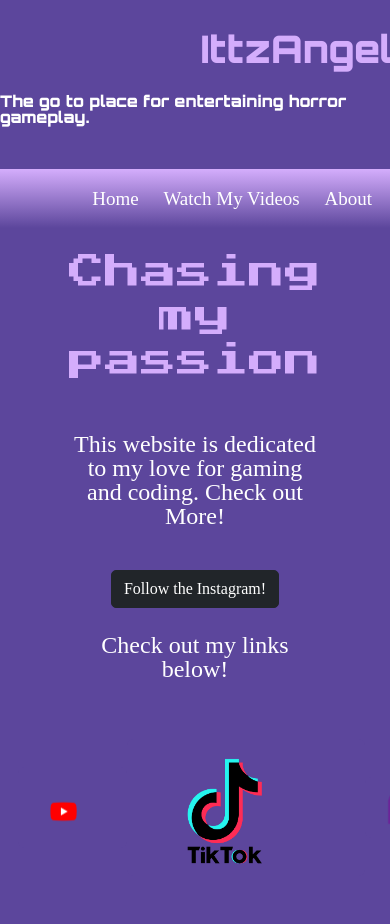
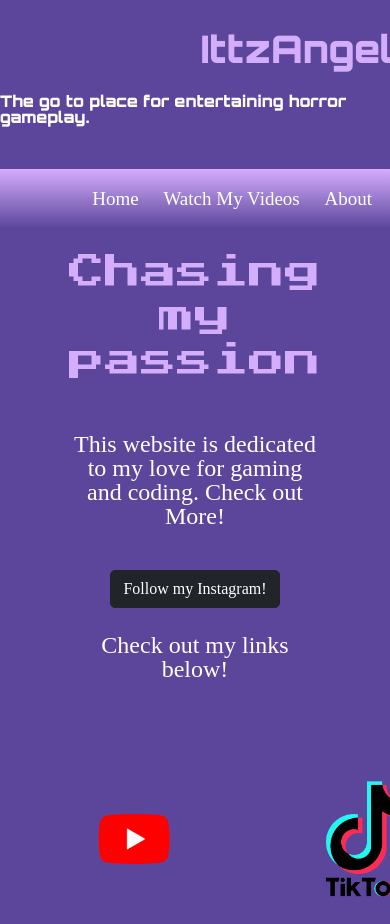
Before and after one commit to IttzAngel/IttzAngel.github.io, a plain HTML site: page index.html in a window 390 px wide. Shown: the top 924 px of the page. Drawn offline with nearby package versions, Linux system fonts and the light colour scheme; a web font is replaced by a local one.

Commit message:
fixed width issue

```diff
--- a/index.html
+++ b/index.html
@@ -49,7 +49,7 @@
             <h2>Chasing my passion</h2>
             <p>This website is dedicated to my love for gaming and coding. Check out More!</p>
             <a href="https://www.instagram.com/angelrborja/" target="_blank">
-                <button type="button" class="btn btn-dark">Follow the Instagram!</button>
+                <button type="button" class="btn btn-dark">Follow my Instagram!</button>
             </a>
             <p>Check out my links below!</p>
 
--- a/style.css
+++ b/style.css
@@ -188,7 +188,8 @@ h2 {
     text-align: center;
 }
 
-h5, p {
+h5,
+p {
     margin-bottom: 22px;
 }
 
@@ -232,7 +233,7 @@ span {
     border: 2px solid red;
 }
 
-.container-fluid{
+.container-fluid {
     padding: 0 !important;
 }
 
@@ -301,6 +302,7 @@ a {
     margin-top: 40px;
     margin-bottom: 40px;
 }
+
 .btn-secondary:hover {
     background: #D4ADFC;
 }
@@ -325,3 +327,34 @@ footer small {
 .col-xs-12:hover {
     color: black;
 }
+
+.card-img-top {
+    max-width: 100%;
+    height: auto;
+    display: block;
+}
+
+@media (max-width: 767px) {
+    .card-img-top {
+        max-width: 100%;
+        height: auto;
+    }
+}
+
+@media (max-width: 576px) {
+    .card-img-top {
+        max-width: 100%;
+        height: auto;
+    }
+}
+
+.card-group {
+    display: flex;
+    flex-wrap: wrap;
+    justify-content: center;
+}
+
+.card {
+    flex: 1 0 200px;
+    margin: 10px;
+}
```
